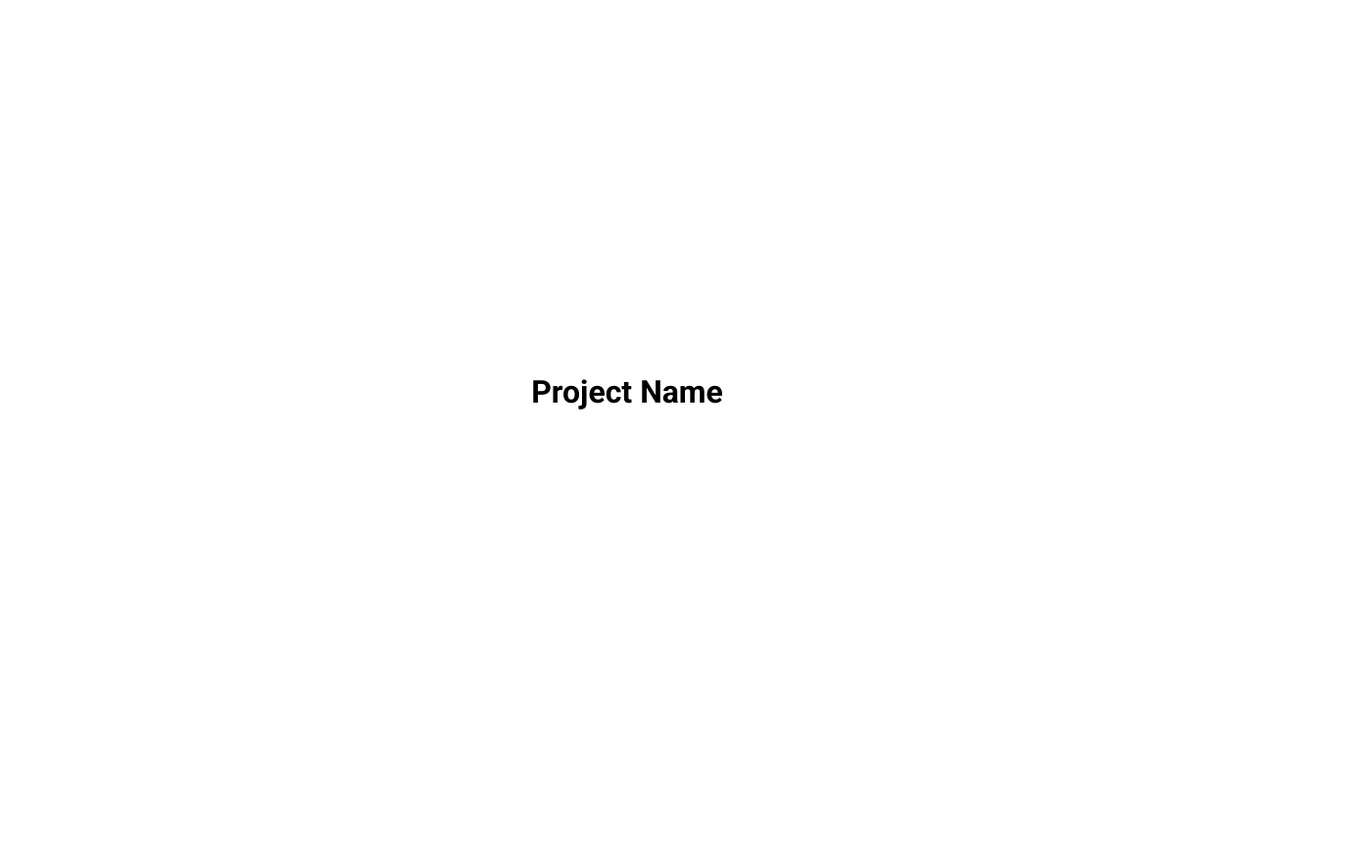
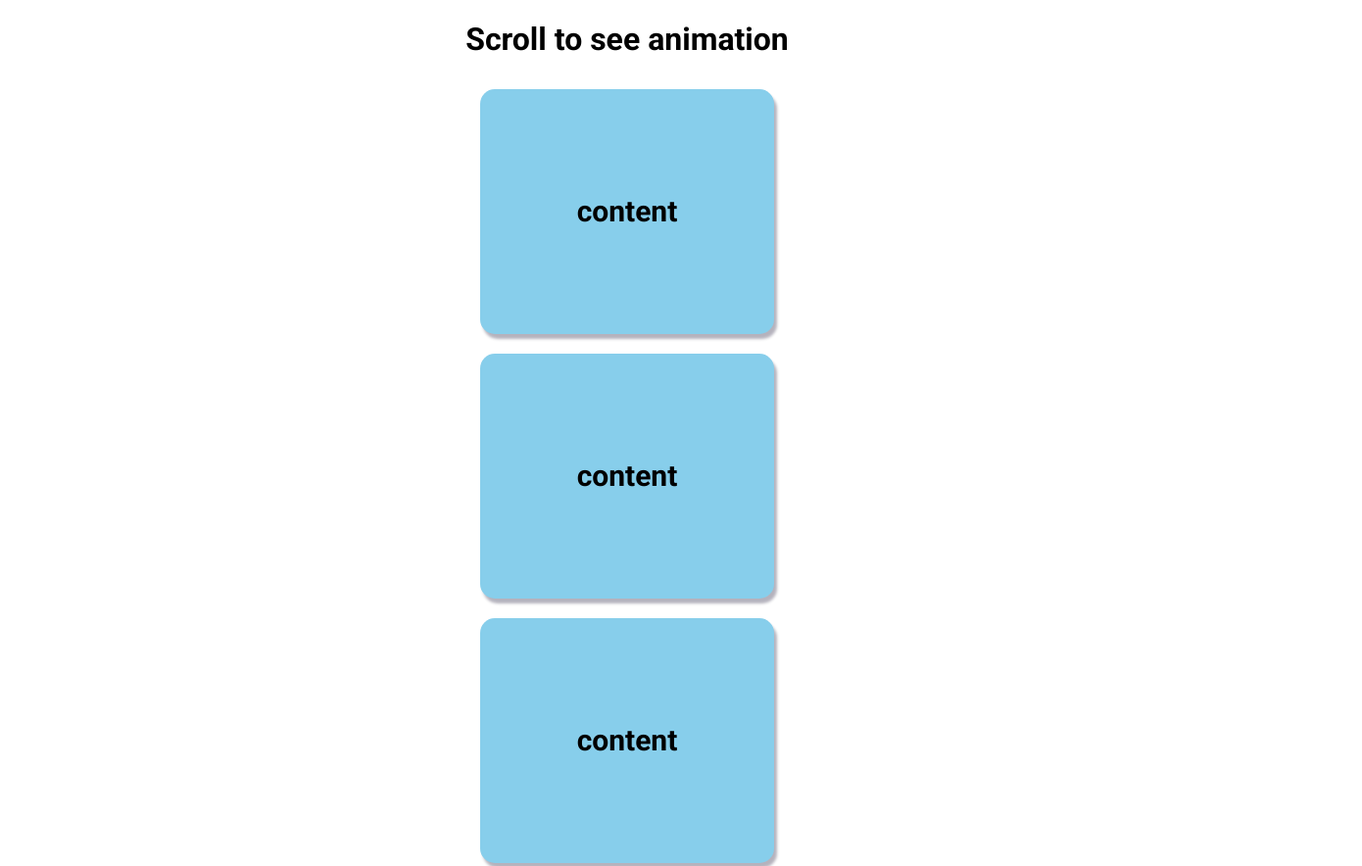
Before and after one commit to Joshua-Petrey/50-projects-50-days, a plain HTML site: page scroll-animation-6/index.html in a window 1280 px wide. Shown: the top 884 px of the page at 98% size, 1390 px wide, since content can reach past the window. Before the commit the page ends 800 px from the top, so only its background shows below. Drawn offline with Linux system fonts and the light colour scheme.

Commit message:
project finished

```diff
--- a/scroll-animation-6/index.html
+++ b/scroll-animation-6/index.html
@@ -10,11 +10,40 @@
       referrerpolicy="no-referrer"
     />
     <link rel="stylesheet" href="style.css" />
-    <title>Document</title>
+    <title>Scroll Animation</title>
   </head>
   <body>
-    <h1>Project Name</h1>
-
+    <h1>Scroll to see animation</h1>
+    <div class="box">
+      <h2>content</h2>
+    </div>
+    <div class="box">
+      <h2>content</h2>
+    </div>
+    <div class="box">
+      <h2>content</h2>
+    </div>
+    <div class="box">
+      <h2>content</h2>
+    </div>
+    <div class="box">
+      <h2>content</h2>
+    </div>
+    <div class="box">
+      <h2>content</h2>
+    </div>
+    <div class="box">
+      <h2>content</h2>
+    </div>
+    <div class="box">
+      <h2>content</h2>
+    </div>
+    <div class="box">
+      <h2>content</h2>
+    </div>
+    <div class="box">
+      <h2>content</h2>
+    </div>
     <script src="script.js"></script>
   </body>
 </html>
--- a/scroll-animation-6/script.js
+++ b/scroll-animation-6/script.js
@@ -0,0 +1,17 @@
+const boxes = document.querySelectorAll(".box");
+
+// add listener to the window
+window.addEventListener("scroll", checkBoxes);
+
+function checkBoxes() {
+  const triggerPoint = (window.innerHeight / 4) * 3;
+  boxes.forEach((box) => {
+    // getBoundingClientRect returns the size and position of an element releative to the viewport
+    const boxTop = box.getBoundingClientRect().top;
+    if (boxTop < triggerPoint) {
+      box.classList.add("show");
+    } else {
+      box.classList.remove("show");
+    }
+  });
+}
--- a/scroll-animation-6/style.css
+++ b/scroll-animation-6/style.css
@@ -7,10 +7,41 @@
 body {
   font-family: "Roboto", sans-serif;
   margin: 0;
-  height: 100vh;
   display: flex;
   flex-direction: column;
   justify-content: center;
   align-items: center;
-  overflow: hidden;
+  overflow-x: hidden;
 }
+
+.h1 {
+  margin: 10px;
+}
+.box {
+  height: 250px;
+  width: 300px;
+  background-color: skyblue;
+  border-radius: 15px;
+  margin: 10px;
+  display: flex;
+  align-items: center;
+  justify-content: center;
+  box-shadow: 3px 5px 3px rgba(10, 1, 37, 0.3);
+  /* position the boxes off screen initially */
+  transform: translateX(200%);
+  transition: transform 0.4s ease;
+}
+
+/* set all even boxes to left */
+.box:nth-of-type(even) {
+  transform: translateX(-200%);
+}
+
+/* when an element has both .box and .show */
+.box.show {
+  transform: translateX(0);
+}
+
+.box > h2 {
+  font-size: 30px;
+}
```
